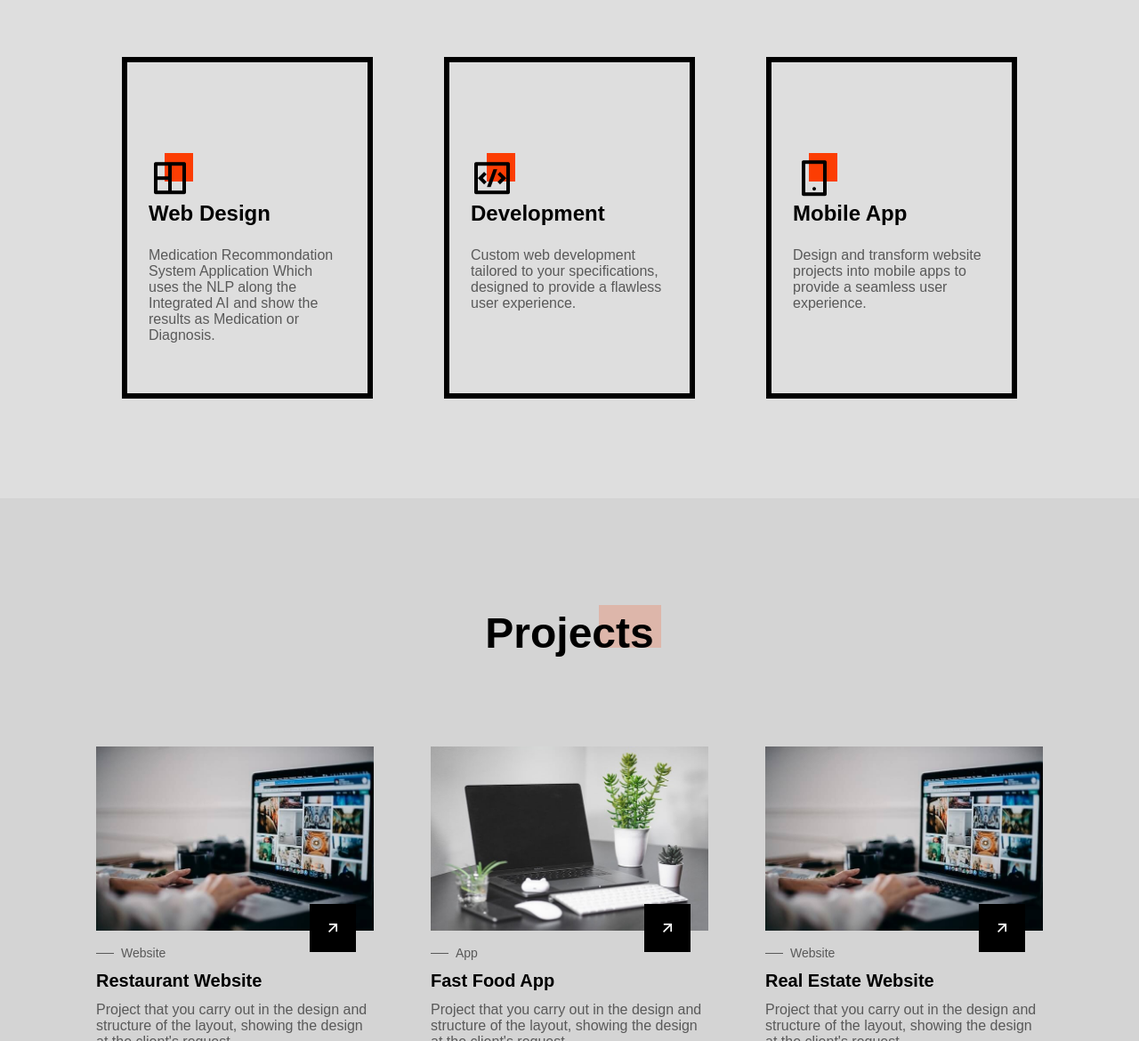
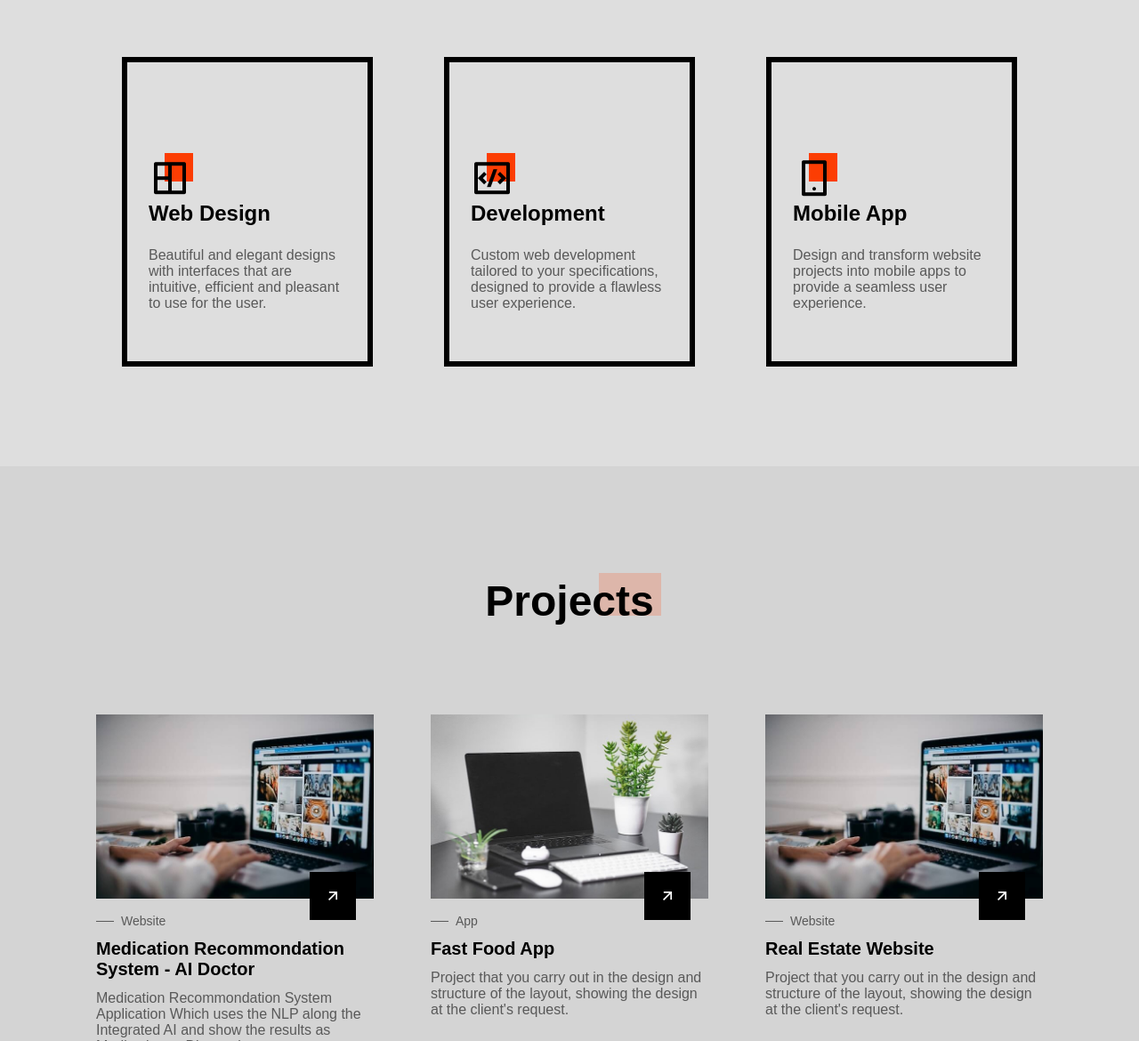
Before and after one commit to sriramrangu/SriRamChandra-CSE-Portfolio-Website, a plain HTML site: page index.html in a window 1280 px wide. Shown: the part 1763-2933 px from the top of the page at 89% size. Drawn offline with nearby package versions, Linux system fonts and the light colour scheme; a web font is replaced by a local one.

Commit message:
Added the project

```diff
--- a/index.html
+++ b/index.html
@@ -186,9 +186,9 @@
 						<h2 class="services__title">Web Design</h2>
 
 						<p class="services__description">
-							Medication Recommondation System Application
-							Which uses the NLP along the Integrated AI
-							and show the results as Medication or Diagnosis.
+							Beautiful and elegant designs with
+							interfaces that are intuitive, efficient
+							and pleasant to use for the user.
 						</p>
 					</div>
 				</article>
@@ -244,28 +244,28 @@
 					<div class="projects__image">
 						<img src="assets/img/project-1.jpg" alt="image" class="projects__img">
 
-						<a href="#" class="projects__button button">
+						<a href="https://ai-doctor-copy.vercel.app/" class="projects__button button">
 							<i class="ri-arrow-right-up-line"></i>
 						</a>
 					</div>
 
 					<div class="projects__content">
 						<h3 class="projects__subtitle">Website</h3>
-						<h2 class="projects__title">Restaurant Website</h2>
+						<h2 class="projects__title">Medication Recommondation System - AI Doctor</h2>
 
 						<p class="projects__description">
-							Project that you carry out in the design
-							and structure of the layout, showing the
-							design at the client's request.
+							Medication Recommondation System Application
+							Which uses the NLP along the Integrated AI
+							and show the results as Medication or Diagnosis.
 						</p>
 					</div>
 
 					<div class="projects__buttons">
-						<a href="#" class="projects__link">
+						<a href="https://github.com/sriramrangu/AI_DOC-copy" class="projects__link">
 							<i class="ri-github-line"></i> view
 						</a>
 
-						<a href="#" target="_blank" class="projects__link">
+						<a href="https://ai-doctor-copy.vercel.app/" target="_blank" class="projects__link">
 							<i class="ri-dribbble-line"></i> view
 						</a>
 					</div>
```
